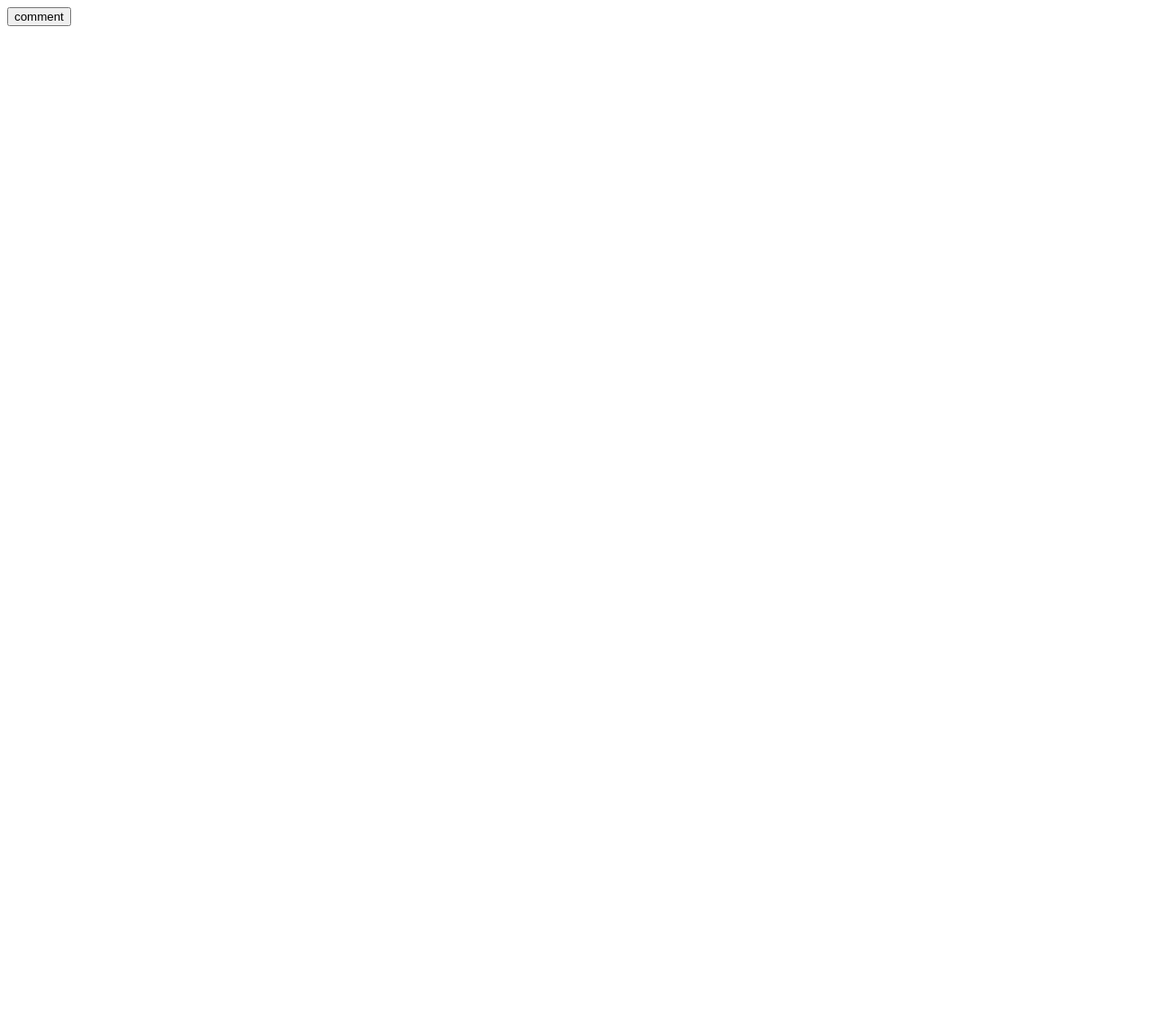
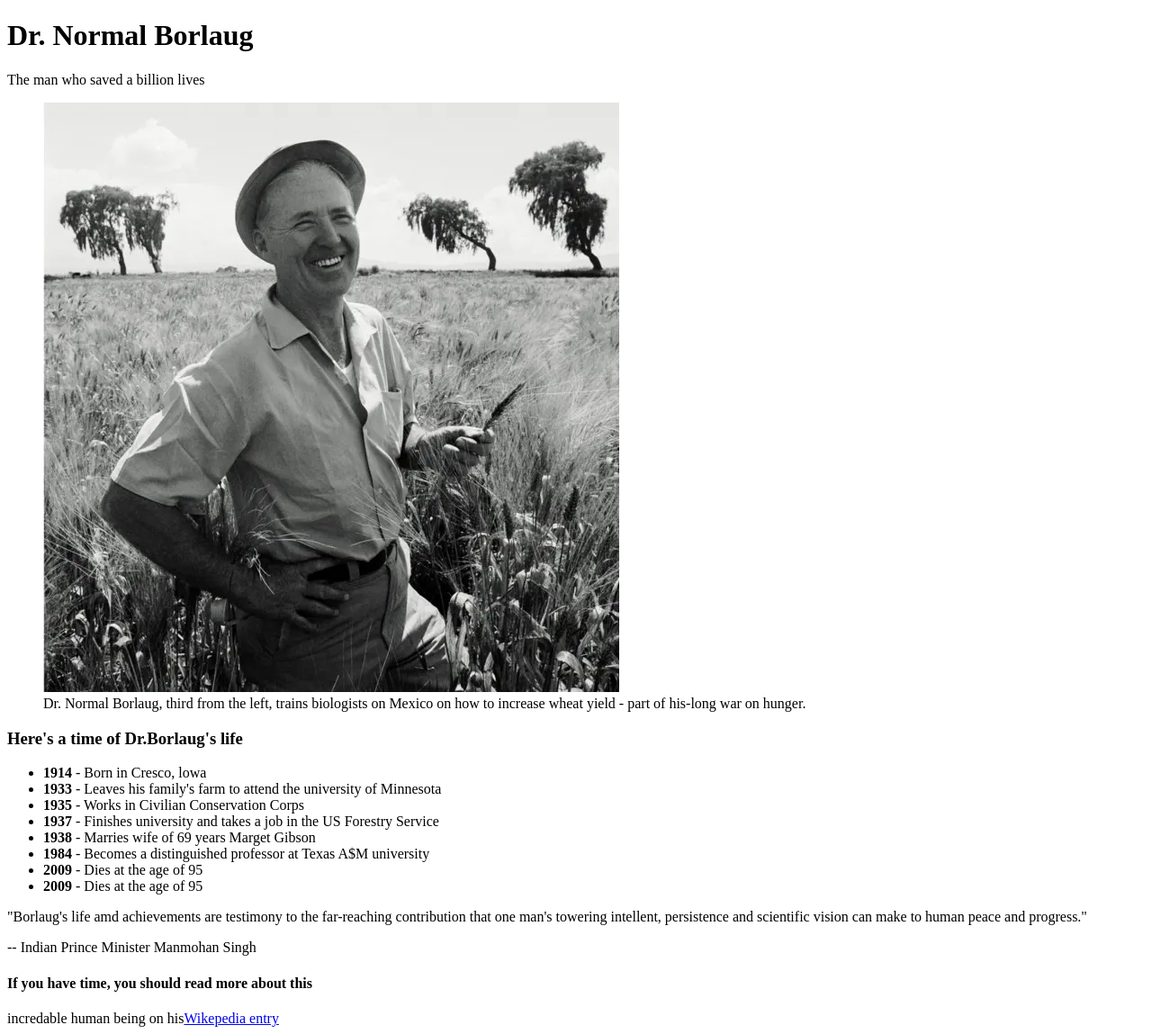
Before and after one commit to mombeh/my-tribute-page, a plain HTML site: page index.html in a window 1280 px wide. Shown: the whole page at 90% size. Before the commit the page ends 800 px from the top, so only its background shows below. Drawn offline with Linux system fonts and the light colour scheme.

Commit message:
added an li 2009 date to my body tag

```diff
--- a/index.html
+++ b/index.html
@@ -6,7 +6,41 @@
     <title> my tribute page</title>
 </head>
 <body>
-    <button>comment</button>
-
+    <div class="container">
+        <div class="heading">
+            <h1>Dr. Normal Borlaug</h1>
+            <p>The man who saved a billion lives</p>
+        </div>
+        <div>
+          <figure>
+             <img src="/images/_106282775_gettyimages-515395982.jpg.webp">
+             <figcaption>Dr. Normal Borlaug, third from the left, trains biologists on Mexico on how to increase wheat yield - part of his-long war on hunger.</figcaption>
+           </figure>
+           <h3>Here's a time of Dr.Borlaug's life</h3>
+           <div class="dates">
+             <ul>
+              <li> <b>1914</b> - Born in Cresco, lowa </li>
+              <li> <b>1933</b> - Leaves his family's farm to attend the university of Minnesota</li>
+              <li> <b>1935</b> - Works in Civilian Conservation Corps</li>
+              <li> <b>1937</b> - Finishes university and takes a job in the US Forestry Service
+              <li> <b>1938</b> - Marries wife of 69 years Marget Gibson</li></li>
+              <li> <b>1984</b> - Becomes a distinguished professor at Texas A$M university</li>
+              <li> <b>2009</b> - Dies at the age of 95</li>
+              <li> <b> 2009</b> - Dies at the age of 95</li>
+             </ul>
+           </div>
+           <div class="article"></div>
+               <article>"Borlaug's life amd achievements are testimony to the far-reaching contribution that one man's
+                   towering intellent, persistence and scientific vision can make to human peace and progress."
+               </article>
+               <p> -- Indian Prince Minister Manmohan Singh </p>
+               <div>
+                 <h4> If you have time, you should read more about this
+               </div>
+               incredable human being on his<a href="https://en.wikipedia.org/wiki/Norman_Borlaug">Wikepedia entry </a>
+                 </h4>
+            </div>
+        </div>
+    </div>
 </body>
 </html>
```
